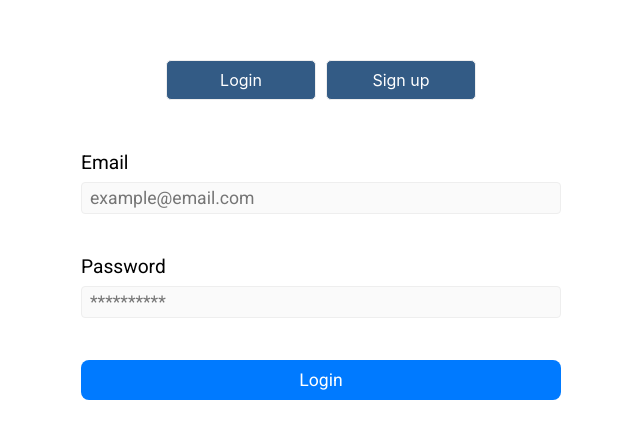
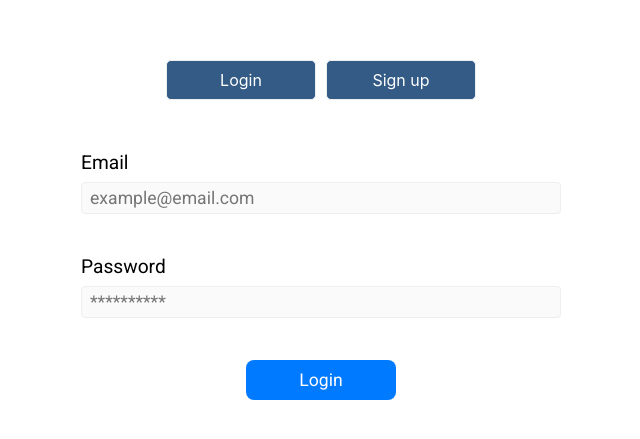
Before and after one commit to EugeneVakarchuk/Simple_registration-pet, a React app in the folder client/: page /auth/login in a window 1280 px wide. Shown: the part 165-604 px from the top of the page, without its empty margins (319-959 px from the left). Built offline with nearby package versions, Linux system fonts and the light colour scheme; no server answers.

Commit message:
small fix

```diff
--- a/client/src/components/LoginForm.tsx
+++ b/client/src/components/LoginForm.tsx
@@ -5,7 +5,7 @@ import { login } from '../redux/userSlice';
 import AuthService from '../services/AuthService';
 import { useNavigate } from 'react-router-dom';
 import Button from '../ui/Button';
-import classes from '../styles/comp.module.less'
+import compStyles from '../styles/comp.module.less'
 import Input from '../ui/Input';
 
 type props = {
@@ -34,9 +34,9 @@ const LoginForm: FC<props> = () => {
   }
 
   return (
-    <div className={classes.form}>
-      <div className={classes.formInpudContainer}>
-        <div className={classes.formInputWrapper}>
+    <div className={compStyles.form}>
+      <div className={compStyles.formInpudContainer}>
+        <div className={compStyles.formInputWrapper}>
           <Input
             type='text'
             placeholder='example@email.com'
@@ -45,7 +45,7 @@ const LoginForm: FC<props> = () => {
             label='Email'
           />
         </div>
-        <div className={classes.formInputWrapper}>
+        <div className={compStyles.formInputWrapper}>
           <Input
             type='password'
             placeholder='**********'
@@ -55,7 +55,9 @@ const LoginForm: FC<props> = () => {
           />
         </div>
       </div>
-      <Button onClick={loginButtton}>Login</Button>
+      <div className={compStyles.loginButtonWrapper}>
+        <Button onClick={loginButtton}>Login</Button>
+      </div>
     </div>
   );
 };
--- a/client/src/pages/MainPage.tsx
+++ b/client/src/pages/MainPage.tsx
@@ -8,7 +8,6 @@ import Button from '../ui/Button';
 import pageStyles from '../styles/pages.module.less';
 import { IUser } from '../models/IUser';
 import UserService from '../services/UserService';
-import compStyles from '../styles/comp.module.less';
 import UserItem from '../components/UserItem';
 
 const MainPage = () => {
--- a/client/src/styles/comp.module.less
+++ b/client/src/styles/comp.module.less
@@ -28,6 +28,10 @@
   gap: 10px;
 }
 
+.loginButtonWrapper {
+  width: 150px;
+}
+
 
 // user item
 
--- a/client/src/styles/pages.module.less
+++ b/client/src/styles/pages.module.less
@@ -21,7 +21,7 @@
   display: flex;
   flex-direction: row;
   justify-content: space-between;
-  padding: 10px;
+  padding: @mainPadding;
   margin-bottom: 10px;
 }
 
@@ -41,7 +41,7 @@
   display: flex;
   flex-direction: column;
   align-items: center;
-  padding: 10px;
+  padding: @mainPadding;
 }
 
 .pageButtonWrapper {
--- a/client/src/styles/variables.less
+++ b/client/src/styles/variables.less
@@ -26,3 +26,4 @@
 //Main page
 @mainPageWidth: 1270px;
 @tableBorder: 3px solid purple;
+@mainPadding: 10px;
```
Also changed, not shown: 1 other file (tests, documents, lock files or other folders).
